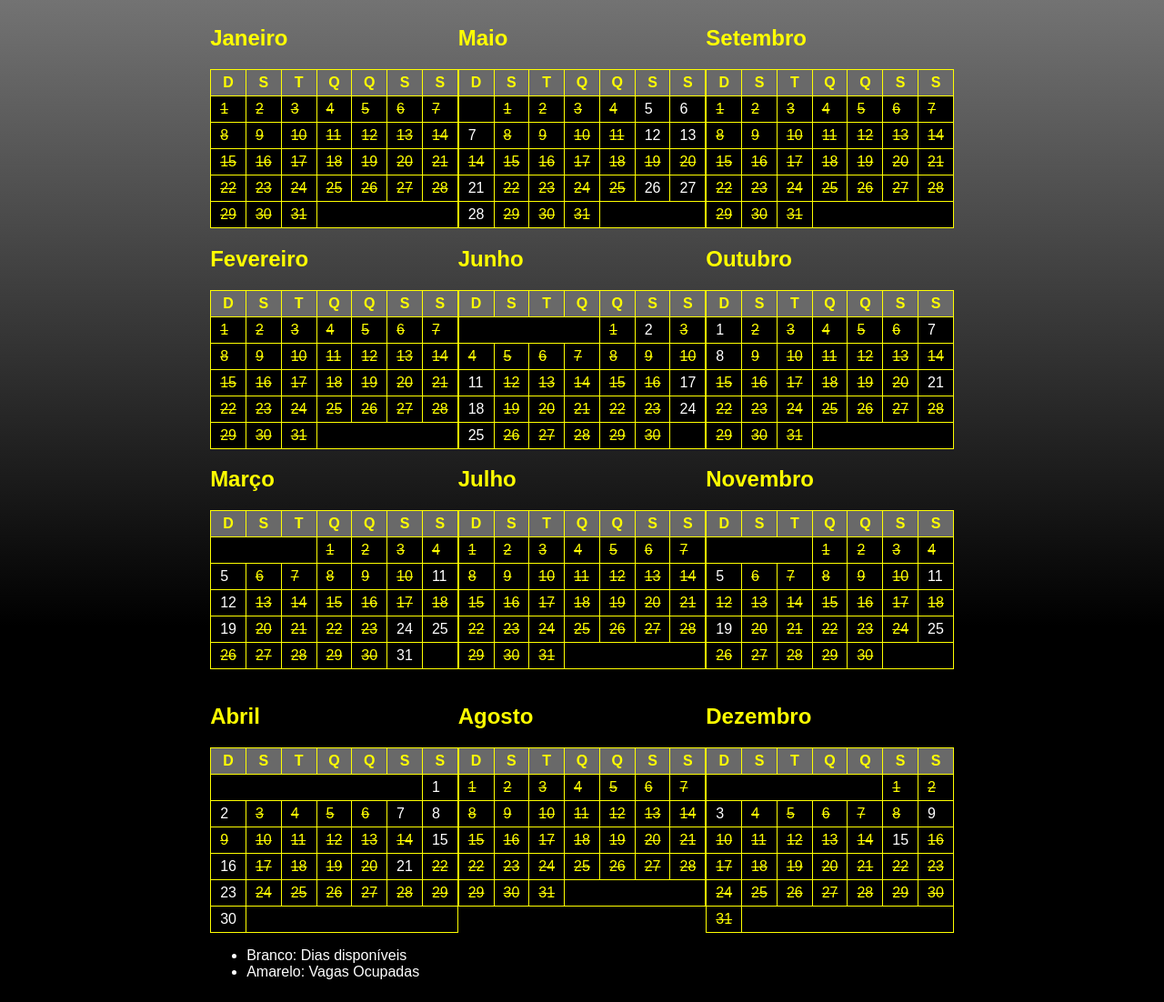
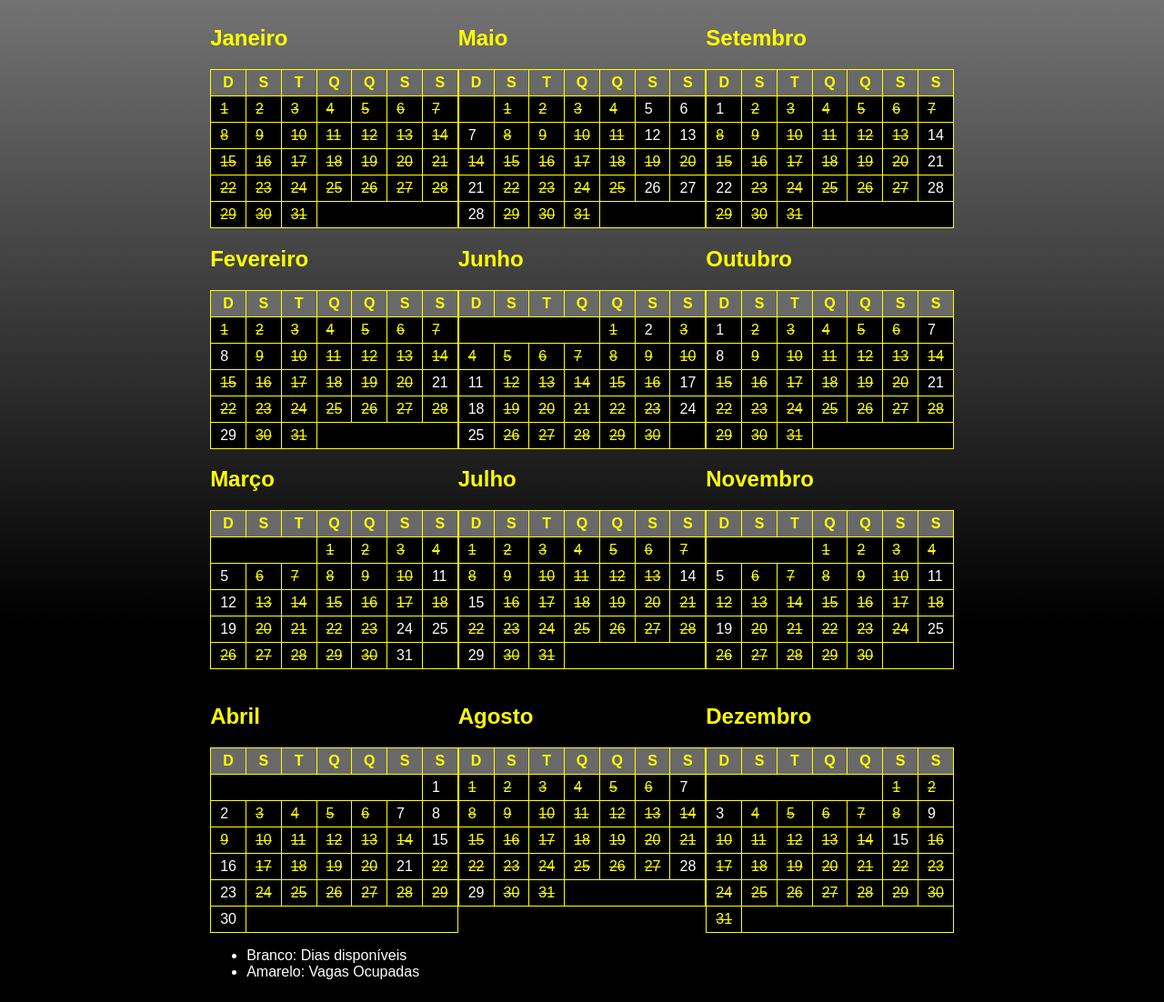
Before and after one commit to kaua-silv/projeto-fatec, a plain HTML site: page html/agenda.html in a window 1280 px wide. Shown: the part 80-1182 px from the top of the page at 91% size. Drawn offline with Linux system fonts and the light colour scheme.

Commit message:
Finalizando o calerio 2.0

```diff
--- a/html/agenda.html
+++ b/html/agenda.html
@@ -89,7 +89,7 @@
                     <td><s>7</s></td>
                 </tr>
                 <tr>
-                    <td><s>8</s></td>
+                    <td>8</td>
                     <td><s>9</s></td>
                     <td><s>10</s></td>
                     <td><s>11</s></td>
@@ -104,7 +104,7 @@
                     <td><s>18</s></td>
                     <td><s>19</s></td>
                     <td><s>20</s></td>
-                    <td><s>21</s></td>
+                    <td>21</td>
                 </tr>
                 <tr>
                     <td><s>22</s></td>
@@ -116,7 +116,7 @@
                     <td><s>28</s></td>
                 </tr>
                 <tr>
-                    <td><s>29</s></td>
+                    <td>29</td>
                     <td><s>30</s></td>
                     <td><s>31</s></td>
                     <td colspan="4"></td>
@@ -388,10 +388,10 @@
                         <td><s>11</s></td>
                         <td><s>12</s></td>
                         <td><s>13</s></td>
-                        <td><s>14</s></td>
+                        <td>14</td>
                     </tr>
                     <tr>
-                        <td><s>15</s></td>
+                        <td>15</td>
                         <td><s>16</s></td>
                         <td><s>17</s></td>
                         <td><s>18</s></td>
@@ -409,7 +409,7 @@
                         <td><s>28</s></td>
                     </tr>
                     <tr>
-                        <td><s>29</s></td>
+                        <td>29</td>
                         <td><s>30</s></td>
                         <td><s>31</s></td>
                         <td colspan="4"></td>
@@ -436,7 +436,7 @@
                 <td><s>4</s></td>
                 <td><s>5</s></td>
                 <td><s>6</s></td>
-                <td><s>7</s></td>
+                <td>7</td>
             </tr>
             <tr>
                 <td><s>8</s></td>
@@ -463,10 +463,10 @@
                 <td><s>25</s></td>
                 <td><s>26</s></td>
                 <td><s>27</s></td>
-                <td><s>28</s></td>
+                <td>28</td>
             </tr>
             <tr>
-                <td><s>29</s></td>
+                <td>29</td>
                 <td><s>30</s></td>
                 <td><s>31</s></td>
                 <td colspan="4"></td>
@@ -486,7 +486,7 @@
                 <th>S</th>
             </tr>
             <tr>
-                <td><s>1</s></td>
+                <td>1</td>
                 <td><s>2</s></td>
                 <td><s>3</s></td>
                 <td><s>4</s></td>
@@ -501,7 +501,7 @@
                 <td><s>11</s></td>
                 <td><s>12</s></td>
                 <td><s>13</s></td>
-                <td><s>14</s></td>
+                <td>14</td>
             </tr>
             <tr>
                 <td><s>15</s></td>
@@ -510,16 +510,16 @@
                 <td><s>18</s></td>
                 <td><s>19</s></td>
                 <td><s>20</s></td>
-                <td><s>21</s></td>
+                <td>21</td>
             </tr>
             <tr>
-                <td><s>22</s></td>
+                <td>22</td>
                 <td><s>23</s></td>
                 <td><s>24</s></td>
                 <td><s>25</s></td>
                 <td><s>26</s></td>
                 <td><s>27</s></td>
-                <td><s>28</s></td>
+                <td>28</td>
             </tr>
             <tr>
                 <td><s>29</s></td>
```
